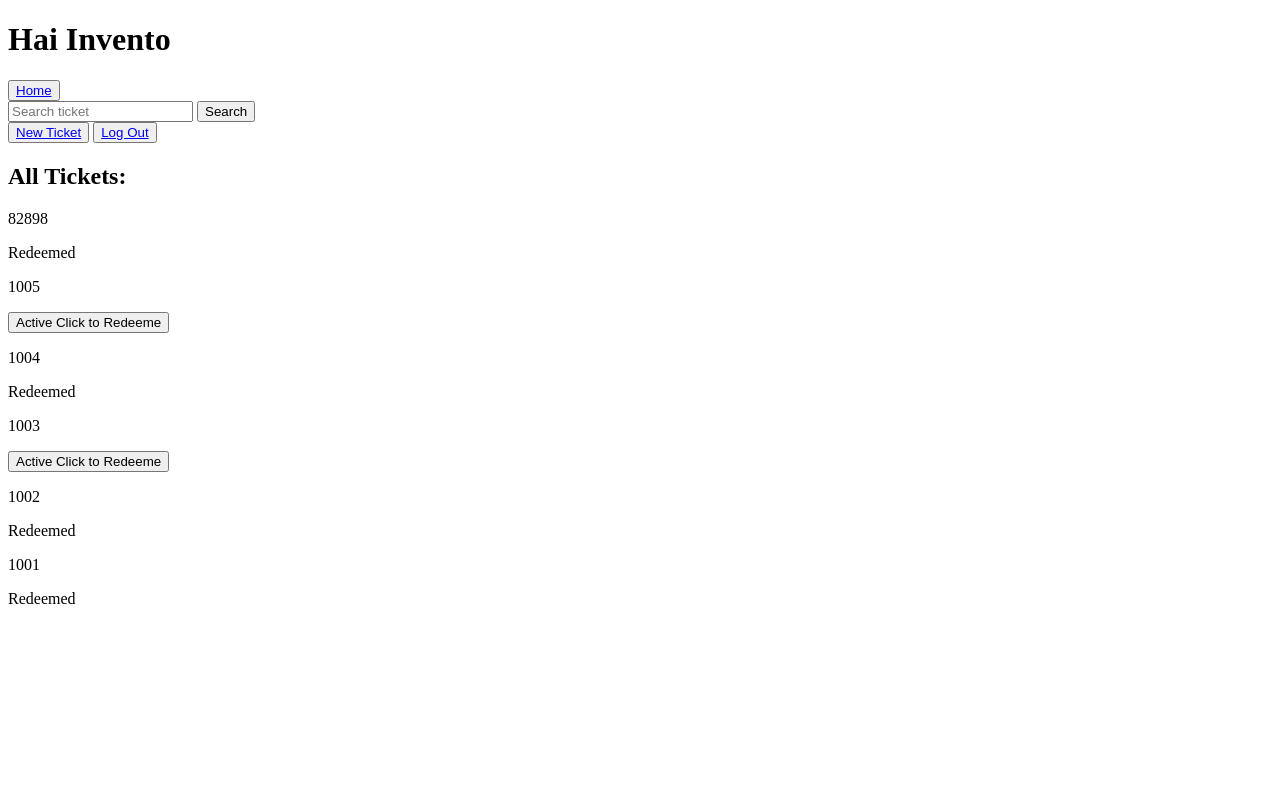
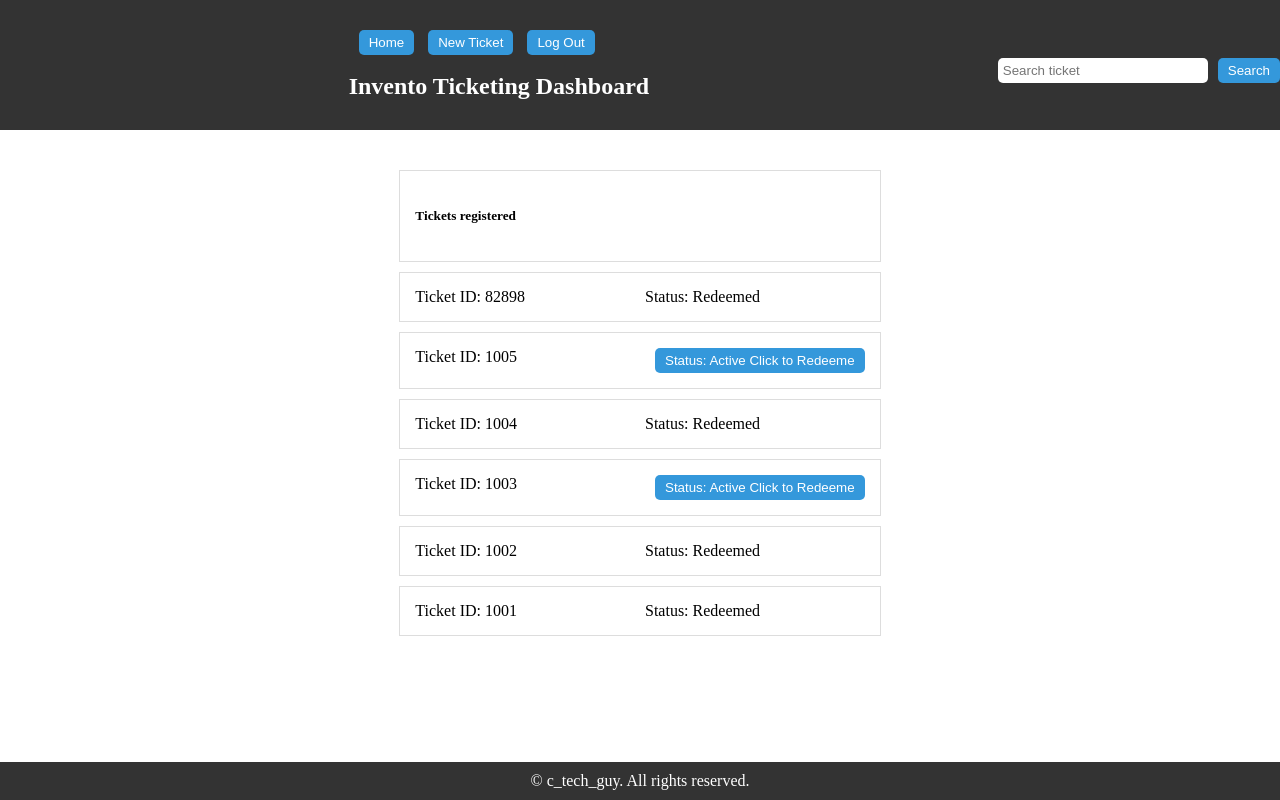
Before and after one commit to gauthamkrishna1312/invento, a Django app: page / in a window 1280 px wide. Run offline with Django 4.2, Linux system fonts and the light colour scheme; a user stored in the database is signed in; data comes from the database, SQL or seed files in the repository; both versions use the stored data as it was after the commit.

Commit message:
redeem button style updated and Readme updated

```diff
--- a/invento/Templates/index.html
+++ b/invento/Templates/index.html
@@ -5,14 +5,17 @@
 <head>
     <meta charset="UTF-8">
     <meta name="viewport" content="width=device-width, initial-scale=1.0">
-    <!--<link rel="stylesheet" href="{% static 'styles.css' %}"-->
-    <title>Document</title>
+    <link rel="stylesheet" href="{% static 'styles.css' %}">
+    <title>Invento Ticketing Dashboard</title>
 </head>
 <body>
-    <h1>Hai Invento</h1>
-
-    <!--Home return button-->
-    <button><a href="{% url 'home' %}">Home</a></button>
+    <header>
+        <div class="container">
+            <button class="new-ticket-button"><a href="{% url 'home' %}">Home</a></button>
+            <button class="new-ticket-button"><a href="new">New Ticket</a></button>
+            <button class="new-ticket-button"><a href="invento_logout">Log Out</a></button><br><br>
+            <h1>Invento Ticketing Dashboard</h1>
+        </div>
 
         <!--Code for search box-->
         <form class="search-form" action="{% url 'search_ticket' %}" method="POST" enctype="multipart/form-data">
@@ -20,57 +23,77 @@
             <input type="text" placeholder="Search ticket" name="ticket_id">
             <button type="submit">Search</button>
         </form>
-
-    <button><a href="new">New Ticket</a></button>
-    <button><a href="invento_logout">Log Out</a></button>
-
-
-    <!--Code to show tickets Entered and searched-->
-
+    </header>
+    <main>
+        <div class="container">
             {% if search_message %}
+                <div class="ticket-row">
+                    <div class="ticket-column">
                         <p>{{ search_message }}</p>
+                    </div>
+                </div>
             {% endif %}
-
             {% if searched_tickets %}
-    <h2>Searched Tickets:</h2>
-    <ul>
+            <div class="ticket-row">
+                <div class="ticket-column">
+                    <h4>Search Results</h5>
+                </div>
+            </div>
             {% for ticket in searched_tickets %}
-        <li>{{ ticket.IDtkt }}</li>
+                <div class="ticket-row">
+                    <div class="ticket-column">
+                        <p>Ticket ID: {{ ticket.IDtkt }}</p><br>
+                    </div>
+                    <div class="ticket-column">
                         {% if ticket.status != "Redeemed" %}
                             <form action="redeem" method="POST" enctype="multipart/form-data">
                                 {% csrf_token %}
                                 <input type="hidden" name="ticket_id" value="{{ ticket.IDtkt }}">
                                 <input type="hidden" name="statusupdate" value="Redeemed">
-                    <button type="submit">{{ ticket.status }} Click to Redeeme</button>
+                                <button type="submit" class="new-ticket-button">Status: {{ ticket.status }} Click to Redeeme</button>
                             </form>
                         {% else %}
-            <p>{{ ticket.status }}</p>
+                            <p>Status: {{ ticket.status }}</p>
                         {% endif %}
+                    </div>
+                </div>
             {% endfor %}
-    </ul>
             {% endif %}
 
-    <h2>All Tickets:</h2>
+
+            <div class="ticket-row">
+                <div class="ticket-column">
+                    <h5>Tickets registered</h5>
+                </div>
+            </div>
             {% for ticket in tickets reversed %}
-    <p>{{ ticket.IDtkt }}</p>
-
+            <div class="ticket-row">
+                <div class="ticket-column">
+                    <p>Ticket ID: {{ ticket.IDtkt }}</p>
+                </div>
+                <div class="ticket-column">
                     {% if ticket.status != "Redeemed" %}
                     <form action="redeem" method="POST" enctype="multipart/form-data">
                         {% csrf_token %}
                         <input type="hidden" name="ticket_id" value="{{ ticket.IDtkt }}">
                         <input type="hidden" name="statusupdate" value="Redeemed">
-        <button type="submit">{{ ticket.status }} Click to Redeeme</button>
+                        <button type="submit" class="new-ticket-button" >Status: {{ ticket.status }} Click to Redeeme</button>
                     </form>
                     {% else %}
-    <p>{{ ticket.status }}</p>
+                    <p>Status: {{ ticket.status }}</p>
                     {% endif %}
+                </div>
+            </div>
+            {% endfor %}
+    </div>
+    </main>
+    <footer>
+        <div class="footer">
+            <p>&copy; c_tech_guy. All rights reserved.</p>
+        </div>
+    </footer>
+    <!--Code to show tickets Entered and searched-->
 
-    <!--Code to delete tickets Entered-->
-    <!--<form action="delete" method="POST" enctype="multipart/form-data">
-        {% csrf_token %}
-        <input type="hidden" name="ticket_id" value="{{ ticket.IDtkt }}">
-        <button type="submit">Delete Ticket</button>
-    </form>-->
-    {% endfor %}
+
 </body>
 </html>
--- a/invento/invento/settings.py
+++ b/invento/invento/settings.py
@@ -11,6 +11,7 @@ https://docs.djangoproject.com/en/4.2/ref/settings/
 """
 
 from pathlib import Path
+import os
 
 # Build paths inside the project like this: BASE_DIR / 'subdir'.
 BASE_DIR = Path(__file__).resolve().parent.parent
@@ -118,6 +119,8 @@ USE_TZ = True
 # https://docs.djangoproject.com/en/4.2/howto/static-files/
 
 STATIC_URL = 'static/'
+STATIC_ROOT = os.path.join(BASE_DIR, 'staticfiles')
+STATICFILES_DIRS = (os.path.join(BASE_DIR, 'static'),)
 
 # Default primary key field type
 # https://docs.djangoproject.com/en/4.2/ref/settings/#default-auto-field
--- a/invento/invento/urls.py
+++ b/invento/invento/urls.py
@@ -20,6 +20,7 @@ from ticketList import views
 
 urlpatterns = [
     path('admin/', admin.site.urls),
+
     path('', views.index, name='home'),
     path('new', views.addTkt, name='addticket'),
     path('upload', views.upload, name='upload'),
--- /dev/null
+++ b/invento/static/styles.css
@@ -0,0 +1,178 @@
+/* Reset some default styles */
+body, h1, p, form, input, button {
+    margin: 0;
+    padding: 0;
+}
+
+/* Basic styling */
+.container {
+    max-width: 1200px;
+    margin: 0 auto;
+    padding: 20px;
+}
+
+header {
+    background-color: #333;
+    color: white;
+    padding: 10px 0;
+    display: flex;
+    justify-content: space-between;
+    align-items: center;
+}
+
+header h1 {
+    font-size: 24px;
+}
+
+.search-form {
+    display: flex;
+    align-items: center;
+    margin-top: 10px;
+}
+
+.search-form input {
+    padding: 5px;
+    width: 200px;
+    border: none;
+    border-radius: 5px;
+}
+
+.search-form button {
+    padding: 5px 10px;
+    background-color: #3498db;
+    color: white;
+    border: none;
+    border-radius: 5px;
+    cursor: pointer;
+    margin-left: 10px;
+}
+
+.search-form button:hover {
+    padding: 5px 10px;
+    background-color: #2980b9;
+    color: white;
+    border: none;
+    border-radius: 5px;
+    cursor: pointer;
+    margin-left: 10px;
+}
+
+body {
+    display: flex;
+    flex-direction: column;
+}
+
+.new-ticket-button {
+    padding: 5px 10px;
+    background-color: #3498db;
+    color: white;
+    border: none;
+    border-radius: 5px;
+    cursor: pointer;
+    margin-left: 10px;
+}
+
+.new-ticket-button:hover {
+    padding: 5px 10px;
+    background-color: #2980b9;
+    color: white;
+    border: none;
+    border-radius: 5px;
+    cursor: pointer;
+    margin-left: 10px;
+}
+
+.ticket-form {
+    display: flex;
+    flex-direction: column;
+    align-items: center;
+}
+
+.ticket-form label {
+    font-size: 18px;
+    margin-bottom: 5px;
+}
+
+.ticket-form input {
+    padding: 10px;
+    width: 100%;
+    border: 1px solid #ddd;
+    border-radius: 5px;
+    margin-bottom: 10px;
+}
+
+.ticket-form button {
+    padding: 10px 20px;
+    background-color: #3498db;
+    color: white;
+    border: none;
+    border-radius: 5px;
+    cursor: pointer;
+    font-size: 10px;
+    transition: background-color 0.3s ease;
+}
+.ticket-form button:hover {
+    background-color: #2980b9;
+}
+
+main {
+    flex: 1; /* Allow the main content to expand */
+    display: flex;
+    flex-direction: column;
+    background-color: #ffffff;
+    padding: 20px 0;
+}
+
+.ticket-row {
+    display: grid;
+    grid-template-columns: 1fr 1fr;
+    border: 1px solid #ddd;
+    margin-bottom: 10px;
+    padding: 10px;
+}
+
+.ticket-column {
+    padding: 5px;
+}
+
+footer {
+    background-color: #333;
+    color: white;
+    text-align: center;
+    padding: 10px 0;
+    width: 100%;
+    position: fixed;
+    bottom: 0;
+}
+
+a {
+    text-decoration: none;
+    color: white;
+}
+
+
+/* Media Queries */
+@media screen and (max-width: 768px) {
+    header {
+        flex-direction: column;
+        align-items: flex-start;
+    }
+
+    .search-form {
+        flex-direction: column;
+        align-items: flex-start;
+    }
+
+    .search-form input {
+        width: 100%;
+        margin-top: 10px;
+    }
+
+    .search-form button {
+        margin: 10px 0 0 0;
+    }
+
+    .ticket-row {
+        grid-template-columns: 1fr;
+    }
+}
```
Also changed, not shown: invento/Templates/newticket.html (+18 -14 lines), invento/Templates/signin.html (+5 -5 lines), README.md, invento/db.sqlite3, 1 other file. Lines whose indentation alone changed are shown as unchanged.
